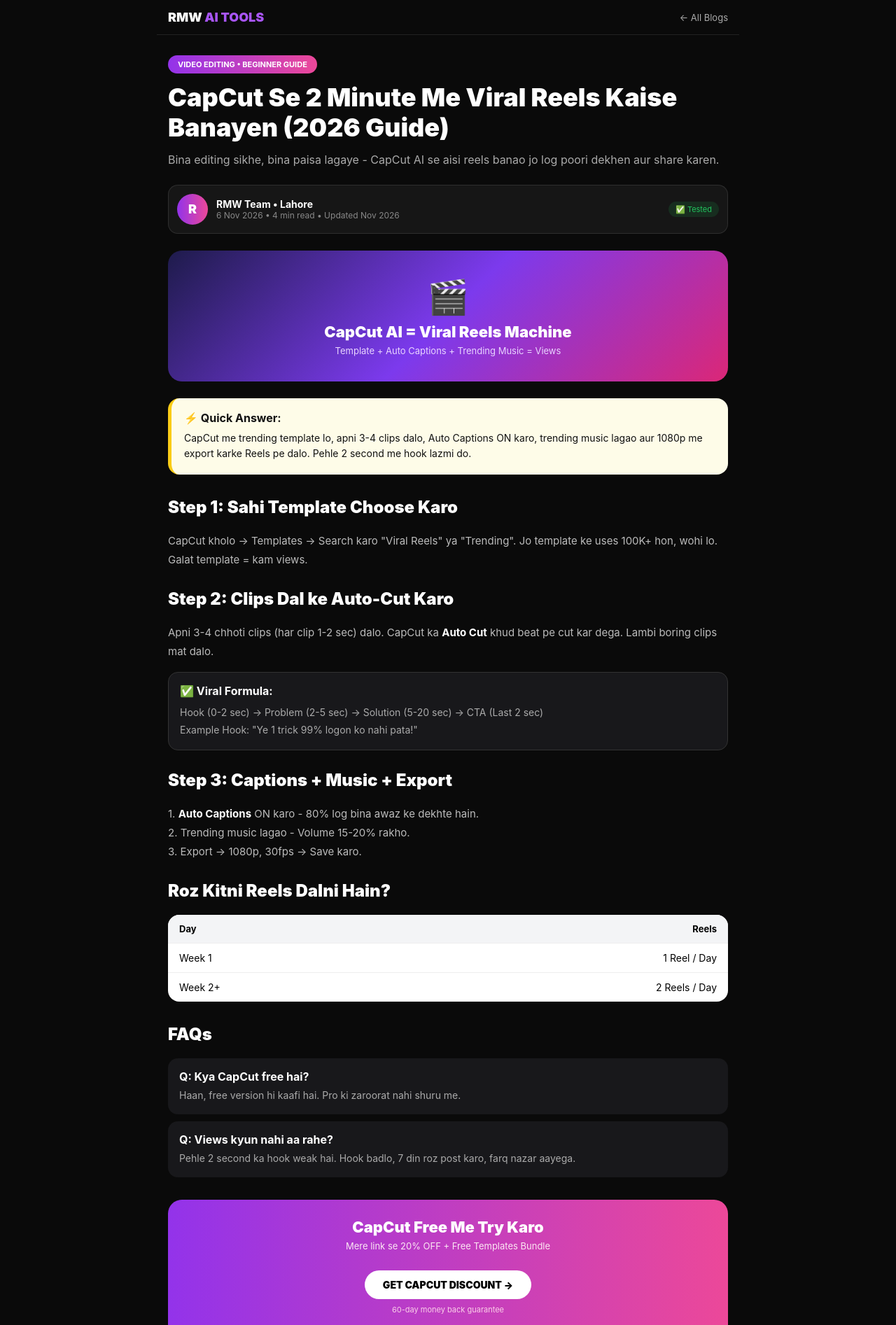
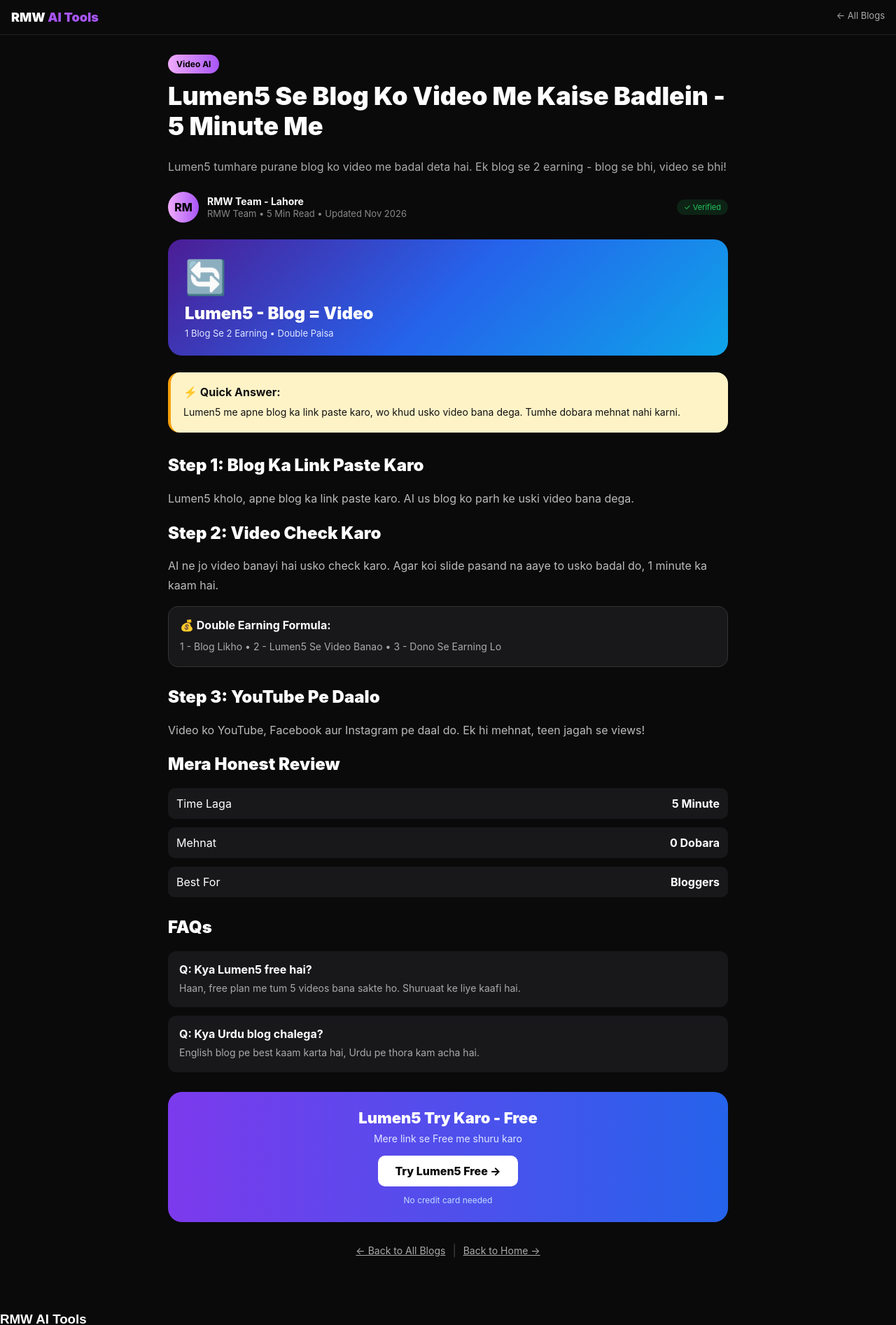
Before and after one commit to muradofficalid-art/rmw-ai-tools, a Next.js app: page /blog/lumen5-blog-se-video in a window 1280 px wide. Shown: the top 1893 px of the page at 70% size. Built offline with nearby package versions, Linux system fonts and the light colour scheme.

Commit message:
Add Lumen5Blog component for blog to video conversion

```diff
--- /dev/null
+++ b/app/blog/lumen5-blog-se-video/page.tsx
@@ -0,0 +1,63 @@
+export default function Lumen5Blog() {
+  return (
+    <div style={{minHeight:"100vh", background:"#0a0a0a", color:"white", fontFamily:"Inter, sans-serif"}}>
+      <div style={{borderBottom:"1px solid #222", padding:"14px 16px", display:"flex", justifyContent:"space-between"}}>
+        <a href="/" style={{color:"white", fontWeight:900, fontSize:"18px", textDecoration:"none"}}>RMW <span style={{color:"#a855f7"}}>AI Tools</span></a>
+        <a href="/blog" style={{color:"#aaa", fontSize:"13px", textDecoration:"none"}}>← All Blogs</a>
+      </div>
+      <div style={{maxWidth:"800px", margin:"0 auto", padding:"30px 16px 60px"}}>
+        <span style={{background:"linear-gradient(90deg,#f0abfc,#a855f7)", color:"black", fontWeight:700, padding:"6px 12px", borderRadius:"20px", fontSize:"12px"}}>Video AI</span>
+        <h1 style={{fontSize:"36px", fontWeight:900, lineHeight:"1.2", marginTop:"16px"}}>Lumen5 Se Blog Ko Video Me Kaise Badlein - 5 Minute Me</h1>
+        <p style={{color:"#aaa", fontSize:"16px", lineHeight:"1.6", marginTop:"10px"}}>Lumen5 tumhare purane blog ko video me badal deta hai. Ek blog se 2 earning - blog se bhi, video se bhi!</p>
+        <div style={{display:"flex", alignItems:"center", gap:"12px", marginTop:"22px"}}>
+          <div style={{width:"44px", height:"44px", borderRadius:"50%", background:"linear-gradient(90deg,#f0abfc,#a855f7)", display:"flex", alignItems:"center", justifyContent:"center", fontWeight:800, color:"black"}}>RM</div>
+          <div style={{fontWeight:700, fontSize:"14px"}}>RMW Team - Lahore<br/><span style={{color:"#888", fontWeight:400, fontSize:"13px"}}>RMW Team • 5 Min Read • Updated Nov 2026</span></div>
+          <span style={{marginLeft:"auto", background:"#22c55e22", color:"#22c55e", fontSize:"11px", padding:"4px 10px", borderRadius:"20px"}}>✓ Verified</span>
+        </div>
+        <div style={{marginTop:"24px", background:"linear-gradient(135deg,#4c1d95,#2563eb,#0ea5e9)", borderRadius:"20px", padding:"24px"}}>
+          <div style={{fontSize:"48px"}}>🔄</div>
+          <div style={{fontSize:"24px", fontWeight:900, marginTop:"8px"}}>Lumen5 - Blog = Video</div>
+          <div style={{fontSize:"13px", color:"#e0e7ff", marginTop:"6px"}}>1 Blog Se 2 Earning • Double Paisa</div>
+        </div>
+        <div style={{background:"#fef3c7", color:"#111", borderRadius:"16px", padding:"18px", marginTop:"24px", borderLeft:"4px solid #f59e0b"}}>
+          <b>⚡ Quick Answer:</b><br/>
+          <div style={{marginTop:"8px", fontSize:"14px", lineHeight:"1.6"}}>Lumen5 me apne blog ka link paste karo, wo khud usko video bana dega. Tumhe dobara mehnat nahi karni.</div>
+        </div>
+        <h2 style={{fontSize:"24px", fontWeight:900, marginTop:"32px"}}>Step 1: Blog Ka Link Paste Karo</h2>
+        <p style={{color:"#bbb", fontSize:"16px", lineHeight:"1.7"}}>Lumen5 kholo, apne blog ka link paste karo. AI us blog ko parh ke uski video bana dega.</p>
+        <h2 style={{fontSize:"24px", fontWeight:900, marginTop:"20px"}}>Step 2: Video Check Karo</h2>
+        <p style={{color:"#bbb", fontSize:"16px", lineHeight:"1.7"}}>AI ne jo video banayi hai usko check karo. Agar koi slide pasand na aaye to usko badal do, 1 minute ka kaam hai.</p>
+        <div style={{background:"#18181b", border:"1px solid #333", borderRadius:"14px", padding:"16px", marginTop:"16px"}}>
+          <b>💰 Double Earning Formula:</b>
+          <div style={{color:"#aaa", fontSize:"14px", lineHeight:"1.8", marginTop:"8px"}}>1 - Blog Likho • 2 - Lumen5 Se Video Banao • 3 - Dono Se Earning Lo</div>
+        </div>
+        <h2 style={{fontSize:"24px", fontWeight:900, marginTop:"28px"}}>Step 3: YouTube Pe Daalo</h2>
+        <p style={{color:"#bbb", fontSize:"16px", lineHeight:"1.7"}}>Video ko YouTube, Facebook aur Instagram pe daal do. Ek hi mehnat, teen jagah se views!</p>
+        <h2 style={{fontSize:"24px", fontWeight:900, marginTop:"20px"}}>Mera Honest Review</h2>
+        <div style={{display:"flex", flexDirection:"column", gap:"12px", marginTop:"12px"}}>
+          <div style={{display:"flex", justifyContent:"space-between", padding:"12px", background:"#18181b", borderRadius:"10px"}}><span>Time Laga</span><b>5 Minute</b></div>
+          <div style={{display:"flex", justifyContent:"space-between", padding:"12px", background:"#18181b", borderRadius:"10px"}}><span>Mehnat</span><b>0 Dobara</b></div>
+          <div style={{display:"flex", justifyContent:"space-between", padding:"12px", background:"#18181b", borderRadius:"10px"}}><span>Best For</span><b>Bloggers</b></div>
+        </div>
+        <h2 style={{fontSize:"24px", fontWeight:900, marginTop:"28px"}}>FAQs</h2>
+        <div style={{background:"#18181b", padding:"16px", borderRadius:"12px", marginTop:"12px"}}>
+          <b>Q: Kya Lumen5 free hai?</b><p style={{color:"#aaa", fontSize:"14px", margin:"6px 0 0", lineHeight:"1.6"}}>Haan, free plan me tum 5 videos bana sakte ho. Shuruaat ke liye kaafi hai.</p>
+        </div>
+        <div style={{background:"#18181b", padding:"16px", borderRadius:"12px", marginTop:"12px"}}>
+          <b>Q: Kya Urdu blog chalega?</b><p style={{color:"#aaa", fontSize:"14px", margin:"6px 0 0", lineHeight:"1.6"}}>English blog pe best kaam karta hai, Urdu pe thora kam acha hai.</p>
+        </div>
+        <div style={{marginTop:"28px", background:"linear-gradient(90deg,#7c3aed,#2563eb)", borderRadius:"20px", padding:"24px", textAlign:"center"}}>
+          <div style={{fontSize:"22px", fontWeight:900}}>Lumen5 Try Karo - Free</div>
+          <p style={{fontSize:"14px", color:"#e0e7ff", margin:"8px 0 16px"}}>Mere link se Free me shuru karo</p>
+          <a href="https://lumen5.com?ref=rmwai" style={{background:"white", color:"black", padding:"12px 24px", borderRadius:"10px", fontWeight:800, textDecoration:"none", display:"inline-block"}}>Try Lumen5 Free →</a>
+          <div style={{fontSize:"12px", color:"#bfdbfe", marginTop:"12px"}}>No credit card needed</div>
+        </div>
+        <div style={{textAlign:"center", marginTop:"30px"}}>
+          <a href="/blog" style={{color:"#aaa", fontSize:"14px"}}>← Back to All Blogs</a>
+          <span style={{color:"#444", margin:"0 10px"}}>|</span>
+          <a href="/" style={{color:"#aaa", fontSize:"14px"}}>Back to Home →</a>
+        </div>
+      </div>
+    </div>
+  );
+}
```
